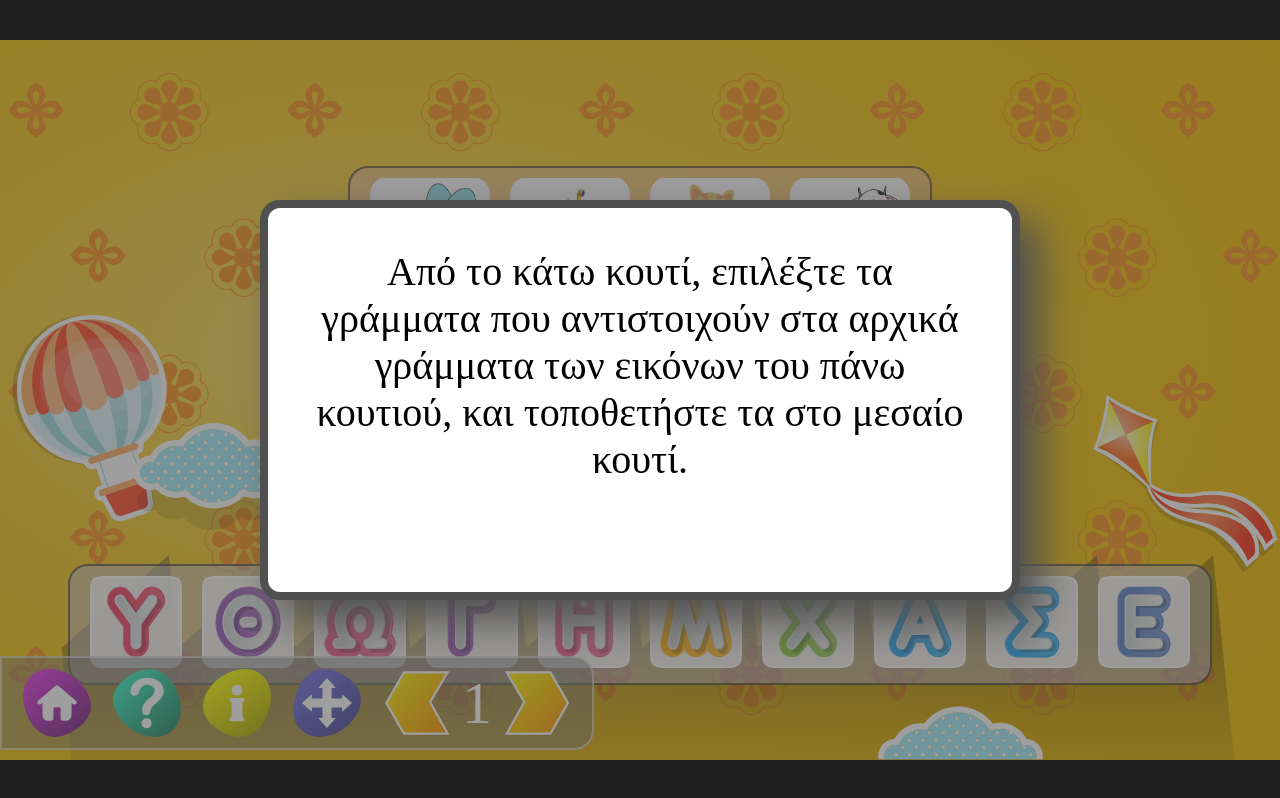
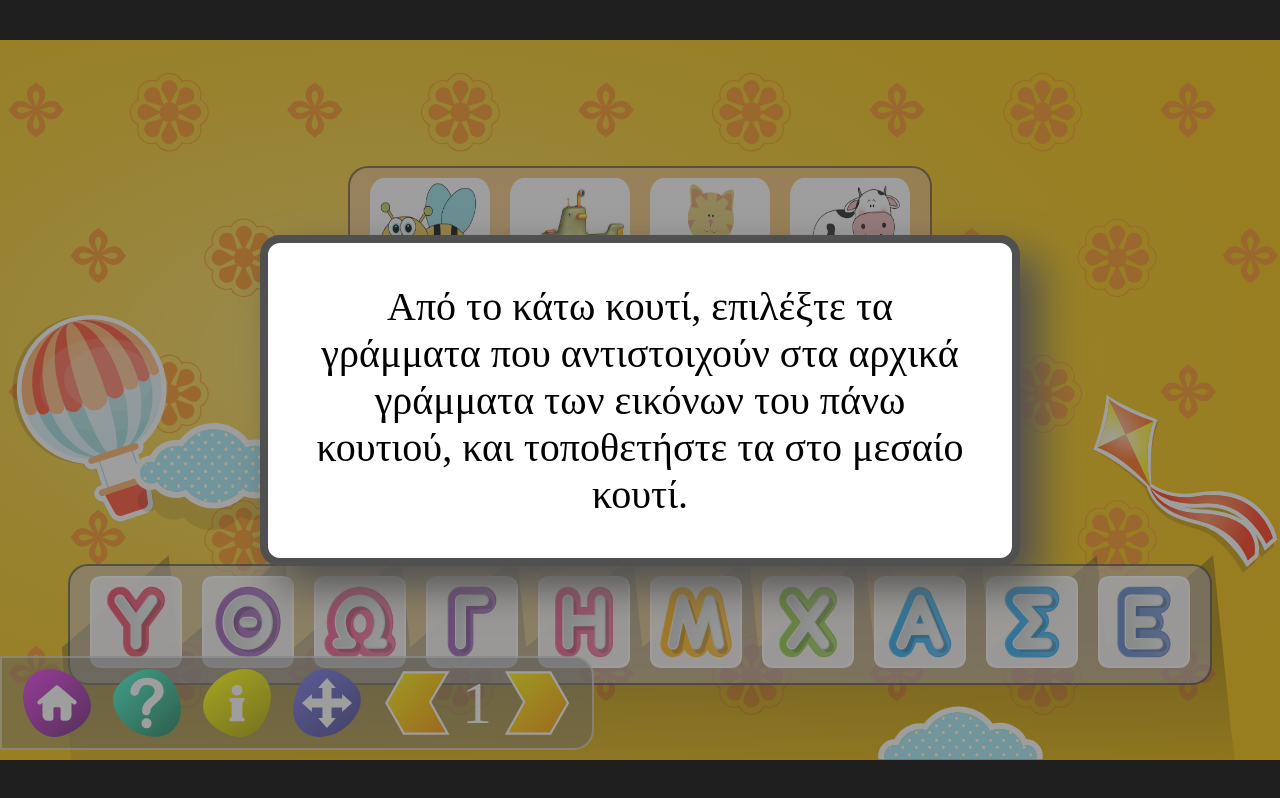
Before and after one commit to photodentro/decryption, a plain HTML site: page index.html in a window 1280 px wide. Both pictures are taken after a click on the picture 147 px from the left and 703 px from the top of the page. Drawn offline with Linux system fonts and the light colour scheme.

Commit message:
Use flexbox for better help sizing.

```diff
--- a/activity.css
+++ b/activity.css
@@ -199,12 +199,14 @@ body {
 }
 
 #help {
-  display: none;
+  display: none; /* javascript toggles that to flex */
+  align-items: center;
+  justify-content: center;
   background-color: rgba(63,63,63,0.5);
   position: fixed;
   width: 100%;
   height: 100%;
-  margin: auto;
+  margin: 0;
   top: 0;
   left: 0;
   bottom: 0;
@@ -213,14 +215,7 @@ body {
 
 #help .dialog {
   text-align: center;
-  position: absolute;
-  margin: auto;
-  top: 0;
-  left: 0;
-  bottom: 0;
-  right: 0;
   width: 19em;
-  height: 10em;
   background-color: white;
   color: black;
   padding: 1em;
--- a/activity.js
+++ b/activity.js
@@ -133,11 +133,11 @@ function onHome(event) {
 }
 
 function onHelp(event) {
-  ge('help').style.display = 'block';
+  ge('help').style.display = 'flex';
 }
 
 function onHelpHide(event) {
-  ge('help').style.display = 'none';
+  ge('help').style.display = '';
 }
 
 function onAbout(event) {
```
